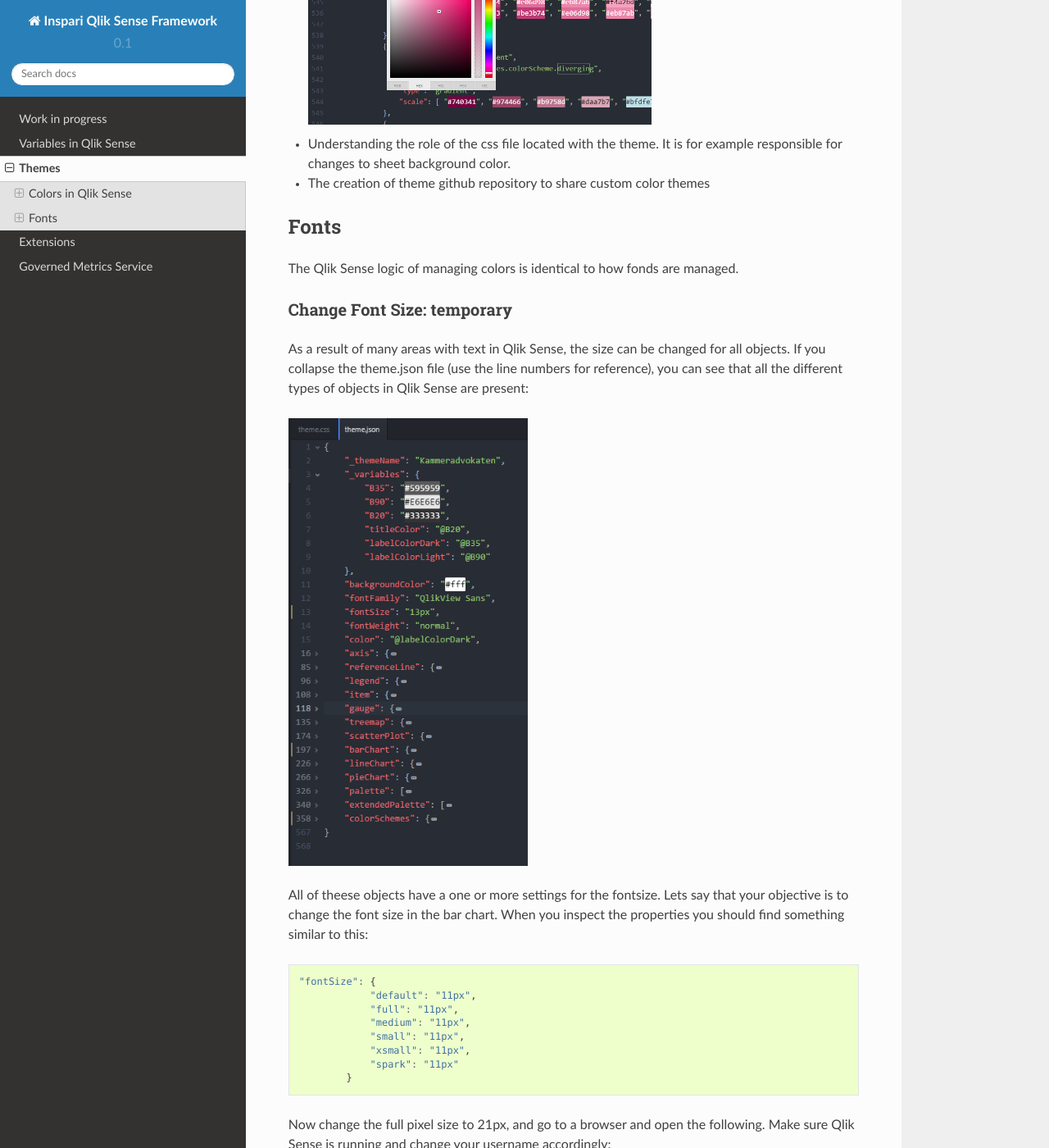
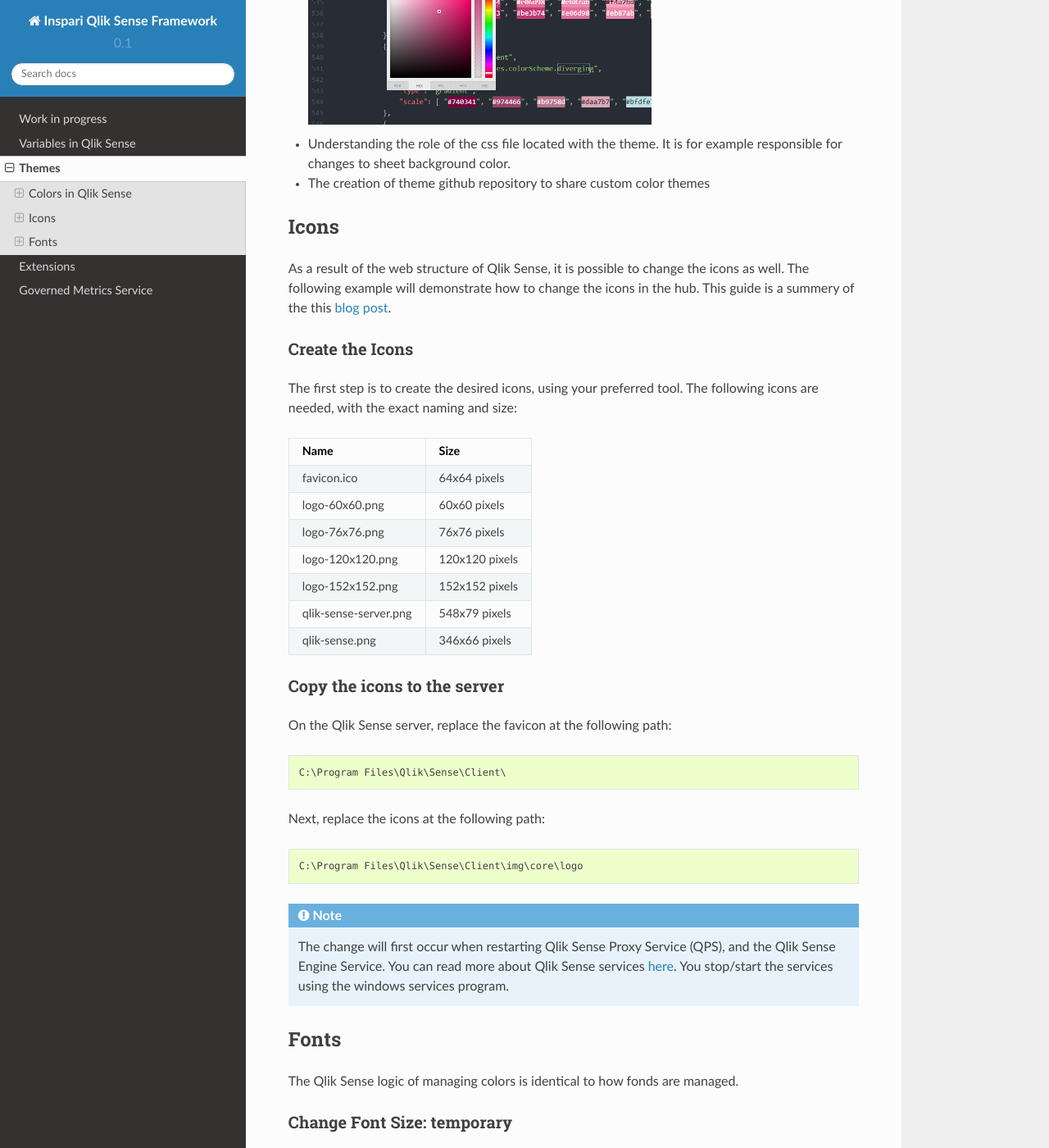
Before and after one commit to alexbjorlig/Qlik-Sense-Framework, a Sphinx documentation site: the page built from docs/themes.rst, in a window 1280 px wide and 1400 px high, scrolled down 4800 px. Shown: the whole window at 82% size. Built offline with Sphinx 7.4.7 and the Read the Docs theme 2.0.0, drawn with Linux system fonts in a browser that asks for light colours.

Commit message:
updated the documentation with icons

```diff
--- a/docs/themes.rst
+++ b/docs/themes.rst
@@ -141,6 +141,55 @@
 * Understanding the role of the css file located with the theme. It is for example responsible for changes to sheet background color.
 * The creation of theme github repository to share custom color themes
 
+Icons
+-----
+As a result of the web structure of Qlik Sense, it is possible to change the icons as well.
+The following example will demonstrate how to change the icons in the hub.
+This guide is a summery of the this `blog post <http://livingqlikview.com/how-to-qlik-sense-branding-2-white-label-the-hub/>`_.
+
+Create the Icons
+****************
+The first step is to create the desired icons, using your preferred tool.
+The following icons are needed, with the exact naming and size:
+
++----------------------+---------------+
+| Name                 | Size          |
++======================+===============+
+| favicon.ico          | 64x64 pixels  |
++----------------------+---------------+
+| logo-60x60.png       | 60x60 pixels  |
++----------------------+---------------+
+| logo-76x76.png       | 76x76 pixels  |
++----------------------+---------------+
+| logo-120x120.png     | 120x120 pixels|
++----------------------+---------------+
+| logo-152x152.png     | 152x152 pixels|
++----------------------+---------------+
+| qlik-sense-server.png| 548x79 pixels |
++----------------------+---------------+
+| qlik-sense.png       | 346x66 pixels |
++----------------------+---------------+
+
+Copy the icons to the server
+****************************
+
+On the Qlik Sense server, replace the favicon at the following path:
+
+.. code-block:: html
+
+  C:\Program Files\Qlik\Sense\Client\
+
+Next, replace the icons at the following path:
+
+.. code-block:: html
+
+  C:\Program Files\Qlik\Sense\Client\img\core\logo
+
+.. note:: The change will first occur when restarting Qlik Sense Proxy Service (QPS), and the Qlik Sense Engine Service. You can read more about
+  Qlik Sense services `here <https://help.qlik.com/en-US/sense/1.0/Subsystems/Server_deployment_and_configuration/Content/Qlik%20Sense/QSSRM_Architecture_Concepts_Services.htm>`_.
+  You stop/start the services using the windows services program.
+
+
 Fonts
 -----
 The Qlik Sense logic of managing colors is identical to how fonds are managed.
```
Also changed, not shown: 1 other file.
